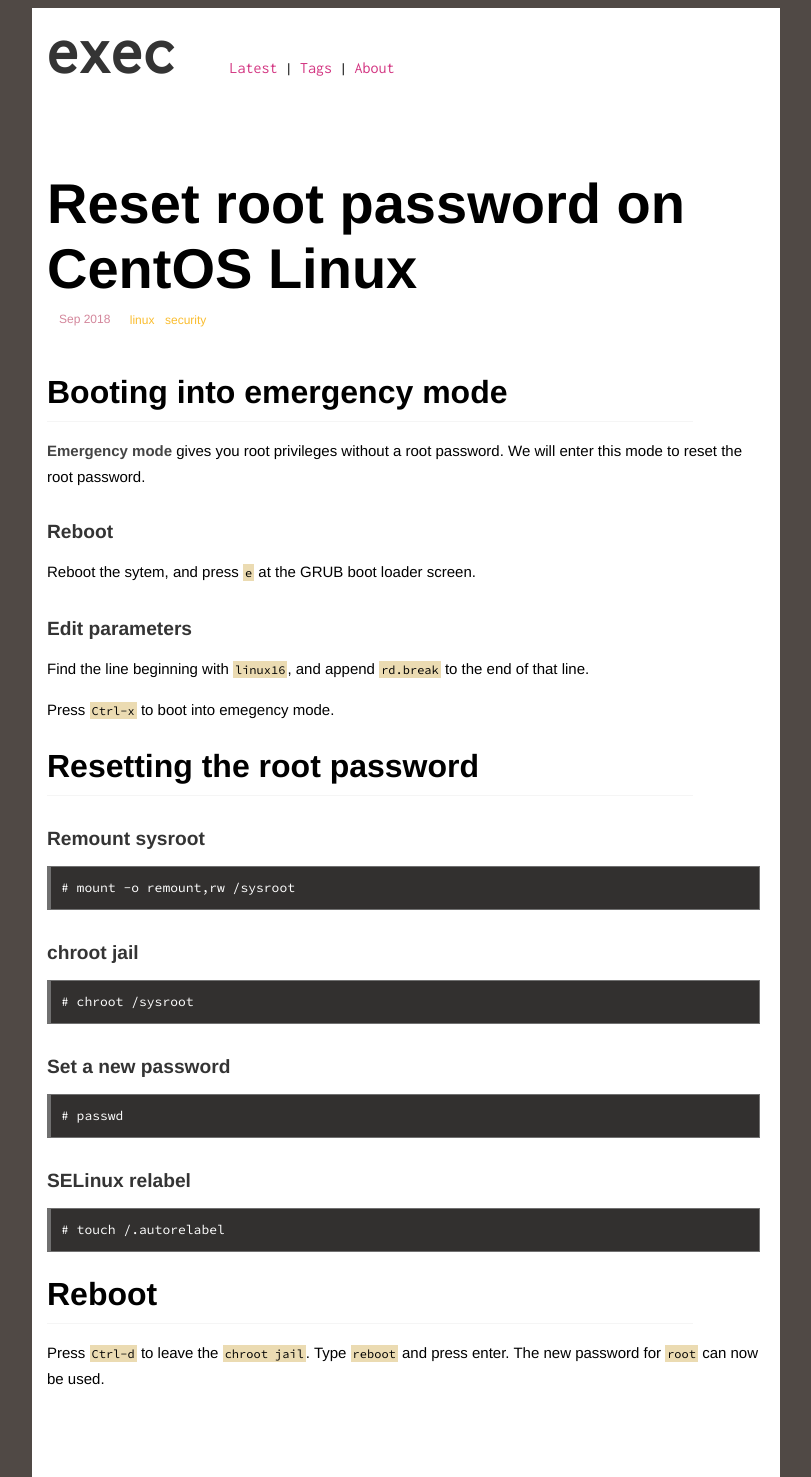
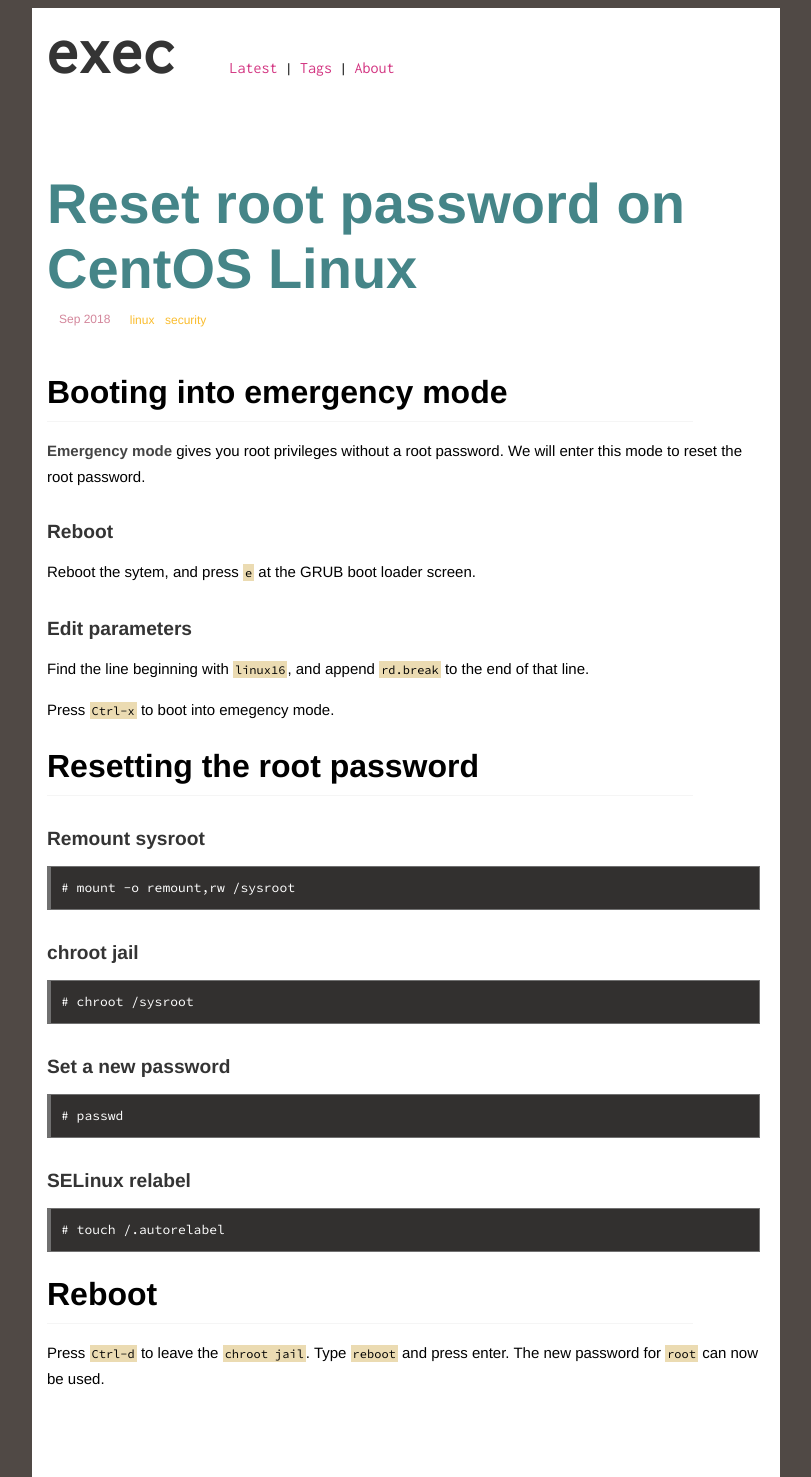
Before and after one commit to execas/execas.github.io, a Jekyll site: the page built from _posts/2018-09-03-reset-root-password-on-centos-linux.md, in a window 1280 px wide. Shown: the whole page, without its empty margins (234-1045 px from the left). Built offline with Jekyll 4.4.1, drawn with Linux system fonts in a browser that asks for light colours.

Commit message:
Update execas.css

```diff
--- a/css/execas.css
+++ b/css/execas.css
@@ -233,7 +233,7 @@
 
 .post-title {
      font-size: 3.5rem;
-     color:#000000;
+     color:#458588;
      margin-bottom:0.5rem;
 }
 
```
